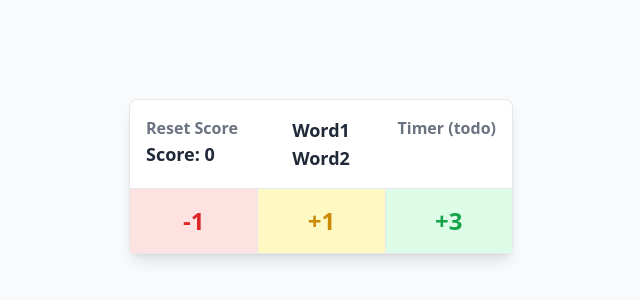
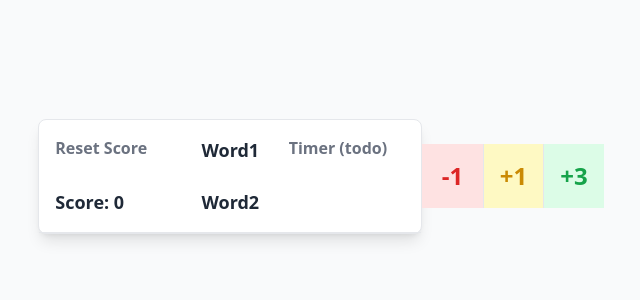
Before and after one commit to kz3640/poetry-for-neanderthals, a plain HTML site: page index.html in a window 1280 px wide. Shown: the part 224-524 px from the top of the page, without its empty margins (319-959 px from the left). Drawn offline with nearby package versions, Linux system fonts and the light colour scheme.

Commit message:
moved some stuff around
Signed-off-by: kz3640 <kz3640@g.rit.edu>

```diff
--- a/index.html
+++ b/index.html
@@ -11,16 +11,15 @@
     <div class="border border-gray-200 rounded-lg shadow-lg w-96 bg-white">
         <!-- Top section -->
         <div class="grid grid-cols-3 border-b border-gray-200 p-4">
-            <div class="flex flex-col">
+            <div class="flex flex-col justify-between">
                 <!-- todo team names here -->
                 <span id="reset-score" class="text-gray-500 font-semibold">Reset Score</span>
-                <span id="score" class="text-lg font-bold text-gray-800">Score: 0</span>
+                <span id="score" class="self-start text-lg font-bold text-gray-800">Score: 0</span>
             </div>
-            <div class="flex flex-col items-center">
-                <span id="word1" class="text-lg font-bold text-gray-800">Word1</span>
-                <span id="word3" class="text-lg font-bold text-gray-800">Word2</span>
+            <div class="flex flex-col h-20 items-center justify-between">
+                <span id="word1" class="text-lg font-bold text-gray-800 text-center break-words">Word1</span>
+                <span id="word3" class="text-lg font-bold text-gray-800 text-center break-words">Word2</span>
             </div>
-            <div class="flex justify-end">
                 <span class="text-gray-500 font-semibold">Timer (todo)</span>
             </div>
         </div>
```
